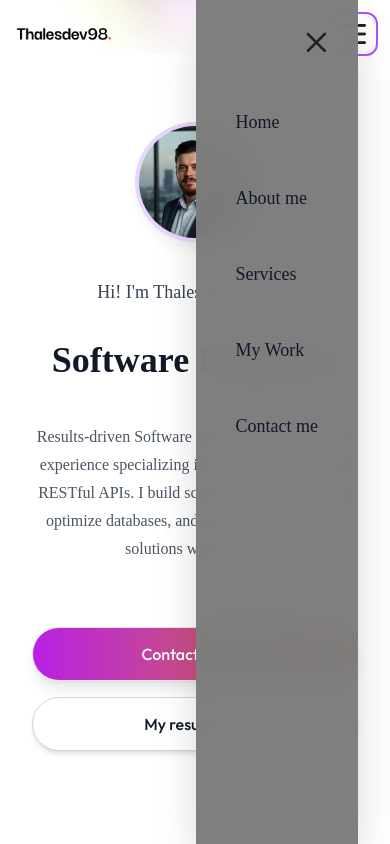
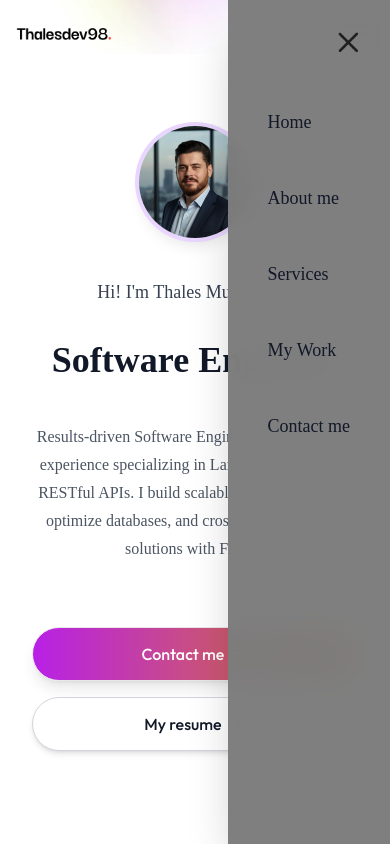
Before and after one commit to ThalesM98Dev/ThDev98Portfolio, a website: page index.html in a window 390 px wide. Both pictures are taken after a click on the button 354 px from the left and 33 px from the top of the page. Shown: the top 844 px of the page. Drawn offline with Linux system fonts and the light colour scheme; a web font is replaced by a local one.

Commit message:
Completed.

```diff
--- a/input.css
+++ b/input.css
@@ -94,7 +94,7 @@ textarea:focus {
     z-index: -1;
 }
 
-#mobileMenu[style*="translateX(-18rem)"]::before {
+#mobileMenu[style*="translateX(-16rem)"]::before {
     opacity: 1;
     pointer-events: all;
 }
--- a/script.js
+++ b/script.js
@@ -32,7 +32,7 @@ const menuButton = document.getElementById("menuButton");
 
 function openMenu() {
     if (mobileMenu) {
-        mobileMenu.style.transform = 'translateX(-18rem)';
+        mobileMenu.style.transform = 'translateX(-16rem)';
         mobileMenu.style.visibility = 'visible';
         if (menuButton) {
             menuButton.setAttribute('aria-expanded', 'true');
```
